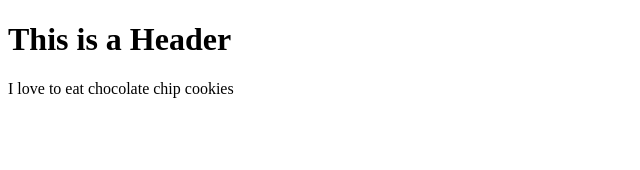
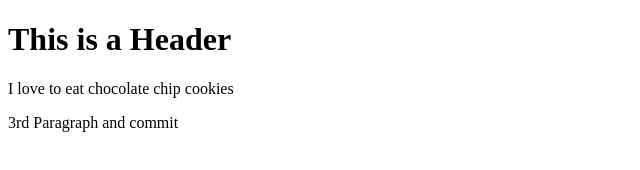
Before and after one commit to kull0032/git-test, a plain HTML site: page index.html in a window 1280 px wide. Shown: the whole page, without its empty margins (0-640 px from the left). Drawn offline with Linux system fonts and the light colour scheme.

Commit message:
Third Commit

```diff
--- a/index.html
+++ b/index.html
@@ -11,5 +11,6 @@
         This is a Header
     </h1>
     <p>I love to eat chocolate chip cookies</p>
+    <p>3rd Paragraph and commit</p>
 </body>
 </html>
```
